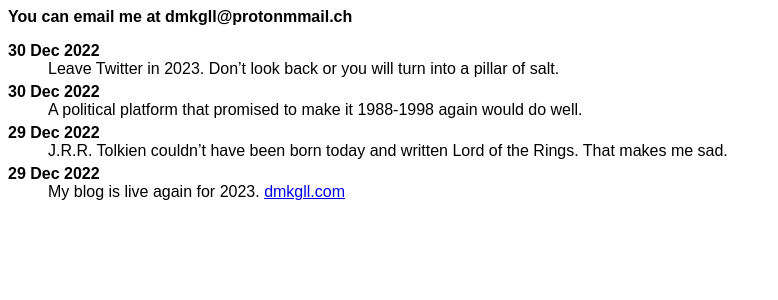
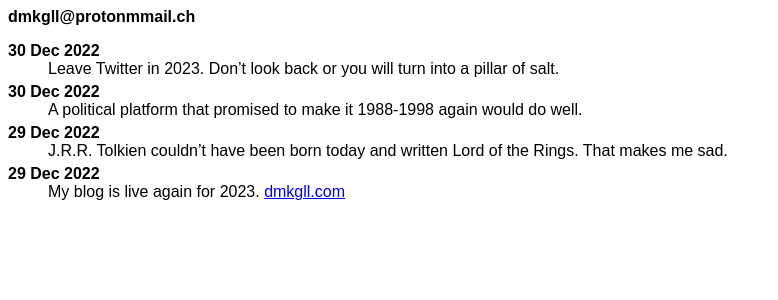
Before and after one commit to dmkgll/dmkgll, a Jekyll site: the page built from index.html, in a window 1280 px wide. Shown: the top 300 px of the page, without its empty margins (0-778 px from the left). Built offline with Jekyll 4.4.1, drawn with Linux system fonts in a browser that asks for light colours; the list of posts is cut into pages by our own code.

Commit message:
Update index.html

```diff
--- a/index.html
+++ b/index.html
@@ -9,7 +9,7 @@
   margin-bottom:5px;
   }</style>
 
-<p><strong>You can email me at dmkgll@protonmmail.ch</strong></p>
+<p><strong>dmkgll@protonmmail.ch</strong></p>
 
 <div class="posts">
   <dl id="p">
```
